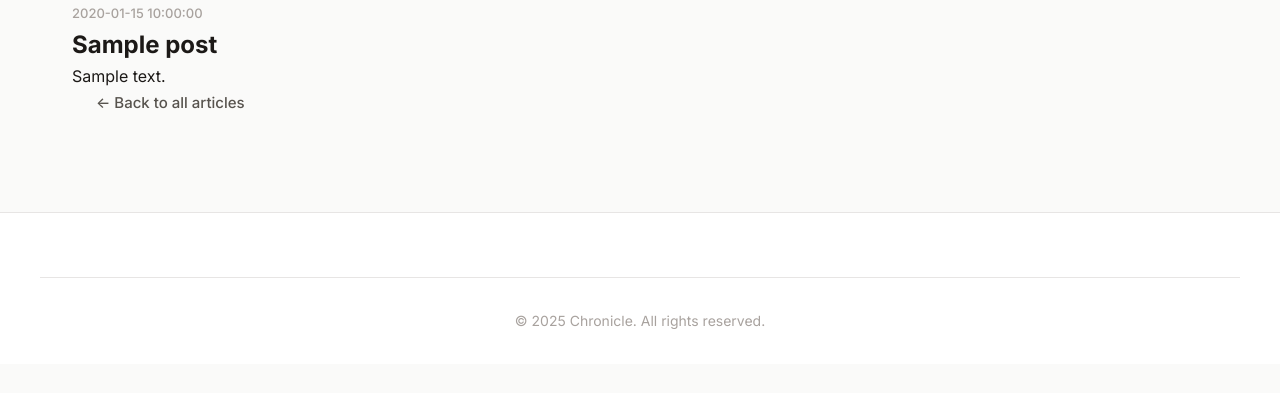
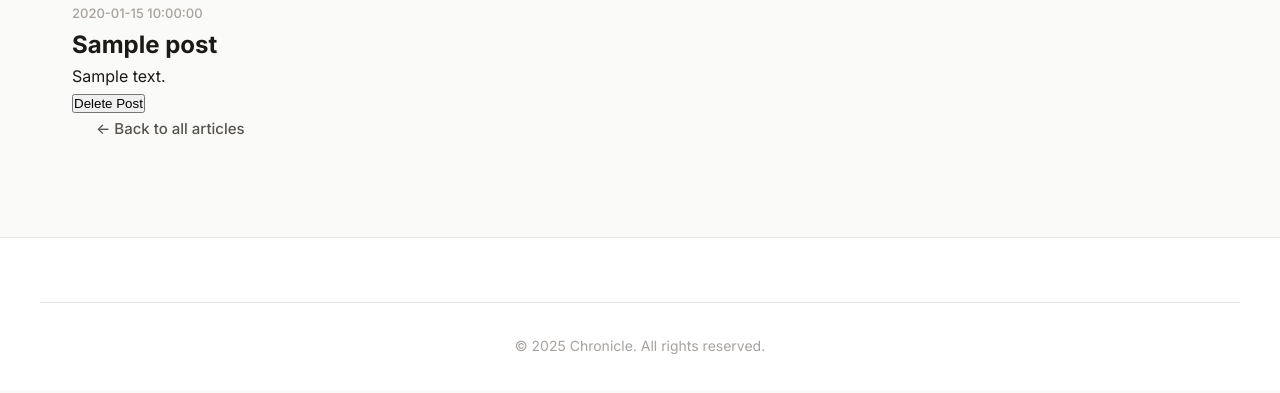
Before and after one commit to mal-22/my-block, a Flask app: template templates/post.html in a window 1280 px wide. Shown: the part 79-472 px from the top of the page. Run offline with Flask 3, Linux system fonts and the light colour scheme; the template is opened without the code that fills it: most values are stand-ins (such as "Sample title", 1, 10 or a date in 2020); parts of the project's set-up code (start-up, migrations or seed data) failed here and were passed over.

Commit message:
Update post.html

```diff
--- a/templates/post.html
+++ b/templates/post.html
@@ -31,6 +31,13 @@
     </div>
     <h2>{{ post.title }}</h2>
     {{ post.content_html }}
+
+    <div class="post-actions">
+      <form action="/delete/{{ post.slug }}" method="POST" onsubmit="return confirm('Are you sure you want to delete this post?');">
+        <button type="submit" class="btn-delete">Delete Post</button>
+      </form>
+    </div>
+
     <div class="post-navigation">
       <a href="/" class="btn-ghost">← Back to all articles</a>
     </div>
```
Lines whose indentation alone changed are shown as unchanged.
